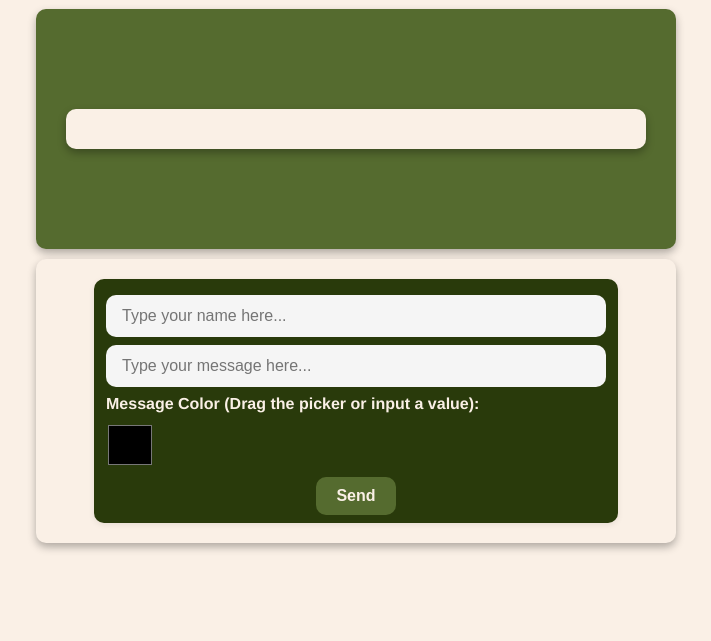
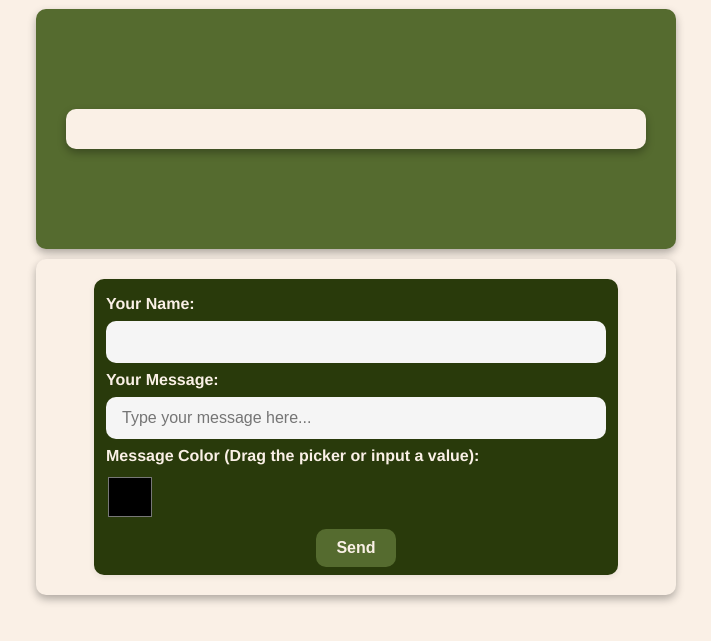
Before and after one commit to Geraldine-Edwards/Chat-Application, a plain HTML site: page Frontend/index.html in a window 1280 px wide. Shown: the part 133-774 px from the top of the page, without its empty margins (284-995 px from the left). Drawn offline with Linux system fonts and the light colour scheme; no server answers.

Commit message:
feat: enhance message form with labels for better accessibility

```diff
--- a/Frontend/index.html
+++ b/Frontend/index.html
@@ -19,9 +19,11 @@
     <div id="add-message-container">
        <!-- add a new message to the chat -->
       <form id="add-message-form">
-        <div id="add-chat-message"></div>
-        <input type="text" id="sender-name" placeholder="Type your name here..." required>
-        <input type="text" id="new-message" placeholder="Type your message here..." required>
+        <div id="add-chat-message" aria-live="polite"></div>
+        <label for="sender-name">Your Name:</label>
+        <input type="text" id="sender-name" name="sender-name" required>
+        <label for="new-message">Your Message:</label>
+        <input type="text" id="new-message" name="new-message" placeholder="Type your message here..." required>
         <label for="color-picker">Message Color (Drag the picker or input a value):</label>
         <input type="color" id="color-picker" name="color" value="#000000">
         <button type="submit" id="submit-message">Send</button>
```
